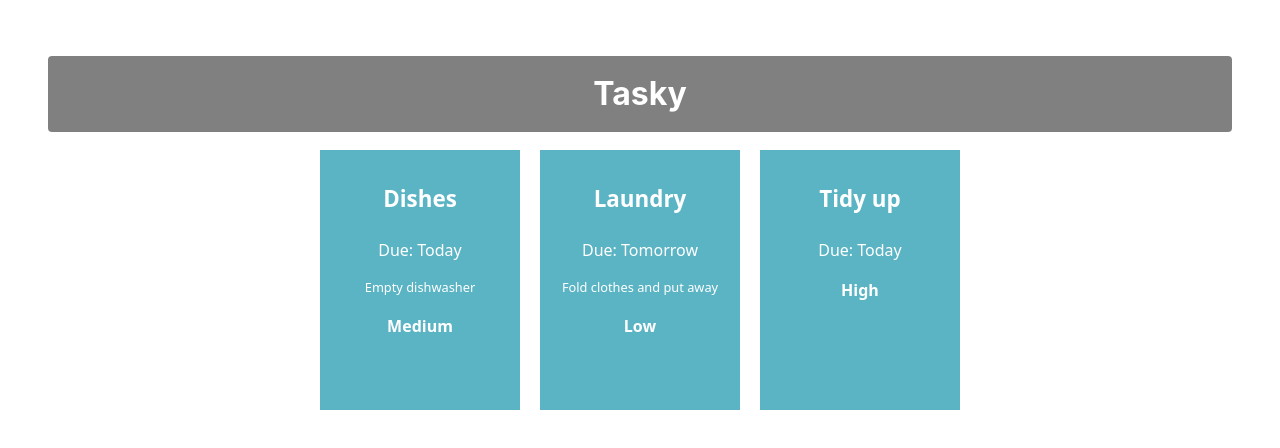
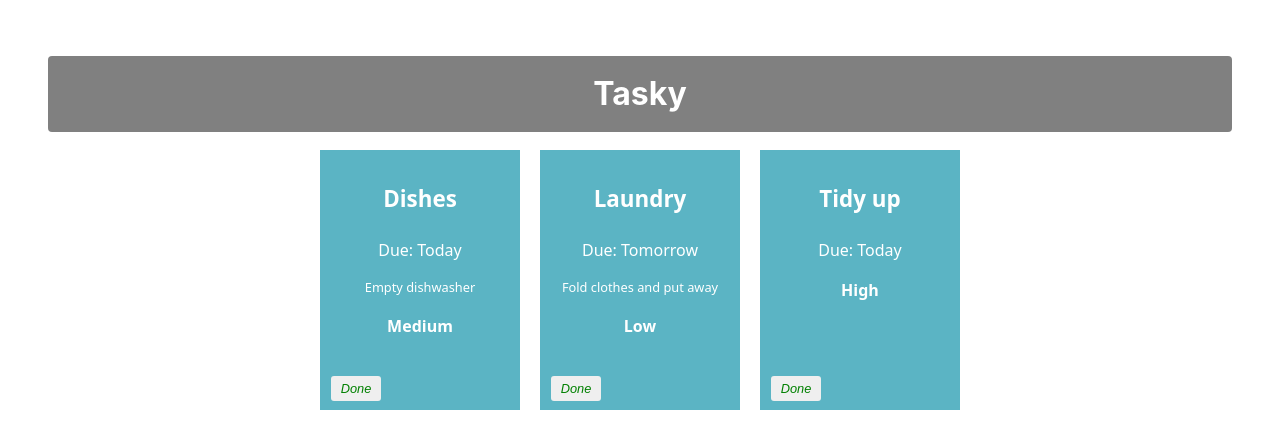
Before and after one commit to KonradPalczynski/react-basics-labs, a React (Vite) app in the folder tasky/: page / in a window 1280 px wide. Shown: the top 448 px of the page. Built offline with nearby package versions, Linux system fonts and the light colour scheme.

Commit message:
Mark task as done

```diff
--- a/tasky/src/App.css
+++ b/tasky/src/App.css
@@ -48,3 +48,20 @@
 .priority {
   font-weight: bold;
 }
+
+button {
+  border: none;
+  border-radius: 3px;
+  font-style: italic;
+  font-size: 0.8em;
+  margin: 4px 6px;
+  width: 50px;
+  height: 25px;
+}
+
+.doneButton {
+  position: absolute;
+  bottom: 5px;
+  left: 5px;
+  color: green;
+}
--- a/tasky/src/App.jsx
+++ b/tasky/src/App.jsx
@@ -7,27 +7,42 @@
 function App() {
       const [ taskState, setTaskState ] = useState({
     tasks: [
-      { id: 1, title:"Dishes", description: "Empty dishwasher", deadline: "Today", priority: "Medium" },
-      { id: 2, title: "Laundry", description: "Fold clothes and put away", deadline: "Tomorrow", priority: "Low" },
-      { id: 3, title: "Tidy up", deadline: "Today", priority: "High" }
+      { id: 1, title:"Dishes", description: "Empty dishwasher", deadline: "Today", priority: "Medium", done: false },
+      { id: 2, title: "Laundry", description: "Fold clothes and put away", deadline: "Tomorrow", priority: "Low", done: false },
+      { id: 3, title: "Tidy up", deadline: "Today", priority: "High", done: false }
     ]
   });
+
+    const doneHandler = (taskIndex) => {
+    const tasks = [...taskState.tasks];
+    tasks[taskIndex].done = !tasks[taskIndex].done;
+    setTaskState({tasks});
+    console.log(`${taskIndex} ${tasks[taskIndex].done}`);
+  }
+
 
 
     return (
     <div className="container">
       <h1>Tasky</h1>
-        {taskState.tasks.map((task) => (
+        {taskState.tasks.map((task, index) => (
     <Task
       title={task.title}
       description={task.description}
       deadline={task.deadline}
       priority={task.priority}
       key={task.id}
+      done={task.done}
+      markDone={() => doneHandler(index)}
+
+
+
     />
+
   ))}
 
     </div>
+
   );
 
 }
--- a/tasky/src/components/Task.jsx
+++ b/tasky/src/components/Task.jsx
@@ -1,11 +1,14 @@
 const Task = (props) => {
 
         return (
-        <div className="card">
+          <div className="card" style={{backgroundColor: props.done ? 'lightgrey' : '#5bb4c4'}}>
+
             <p className="title">{props.title}</p>
             <p>Due: {props.deadline}</p>
             <p className="description">{props.description}</p>
             <p className="priority">{props.priority}</p>
+            <button onClick={props.markDone} className='doneButton'>Done</button>
+
         </div>
     )
 
```
